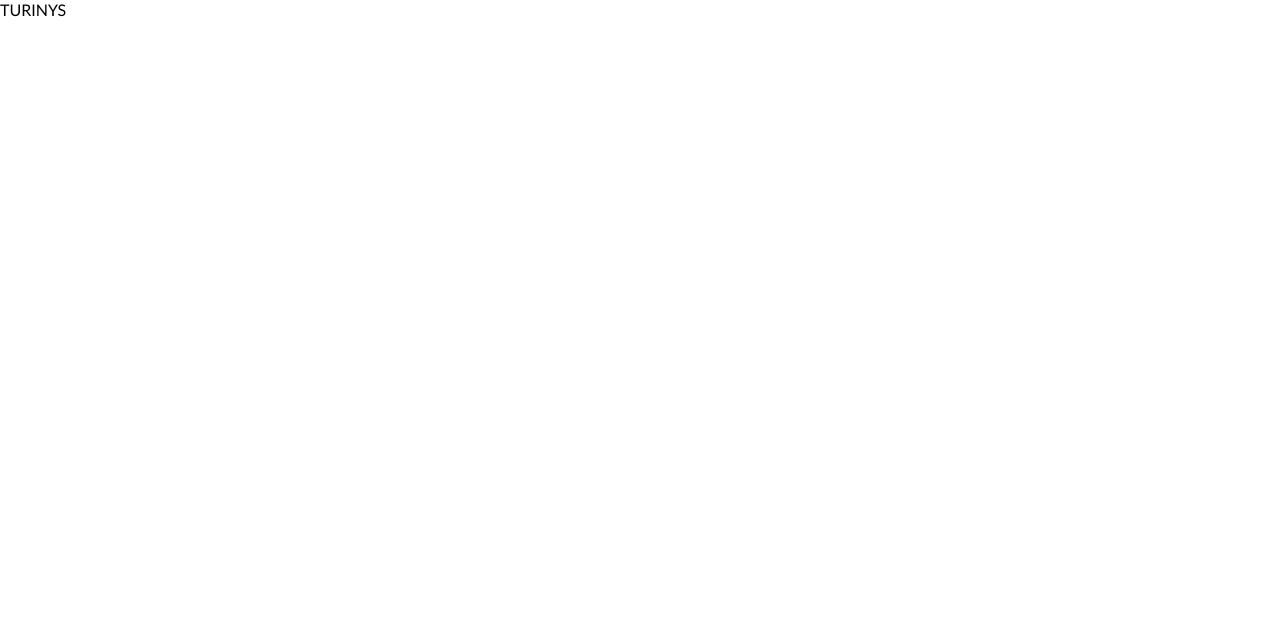
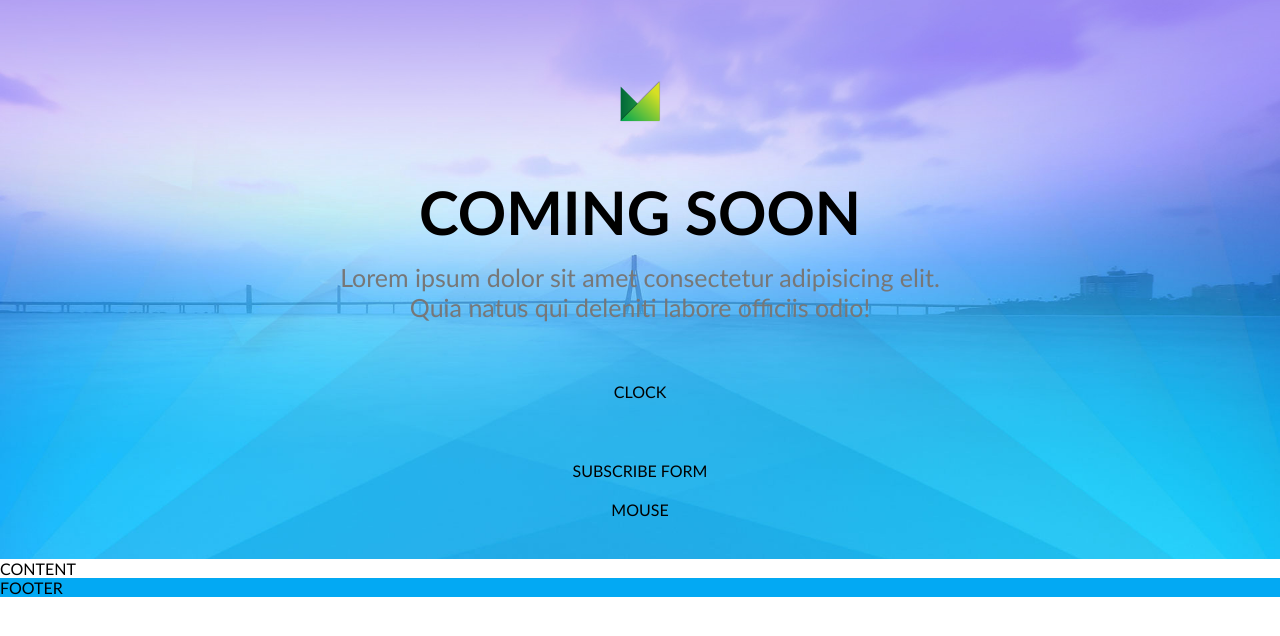
Before and after one commit to front-end-by-rimantas/12-grupe-coming-soon, a plain HTML site: page index.html in a window 1280 px wide. Drawn offline with Linux system fonts and the light colour scheme.

Commit message:
Hero section #1

```diff
--- a/css/main.css
+++ b/css/main.css
@@ -0,0 +1,56 @@
+.container {
+    display: inline-block;
+    width: 100%;
+}
+
+.bg-blue {
+    background-color: #03A9F3;
+}
+
+.hero {
+    padding-top: 80px;
+    padding-bottom: 40px;
+    background-image: url(../img/banner.jpg);
+    background-size: cover;
+    background-position: center;
+}
+    .hero > .row {
+        display: inline-block;
+        width: 600px;
+        margin-left: calc( (100% - 600px) / 2 );
+        margin-right: calc( (100% - 600px) / 2 );
+        text-align: center;
+    }
+        .hero > .row > img {
+            display: inline-block;
+            margin-bottom: 60px;
+        }
+        .hero > .row > h1 {
+            display: inline-block;
+            width: 100%;
+            margin-bottom: 20px;
+            color: #000;
+            font-size: 60px;
+            line-height: 60px;
+            text-transform: uppercase;
+        }
+        .hero > .row > p {
+            display: inline-block;
+            width: 100%;
+            margin-bottom: 60px;
+            color: #777;
+            font-size: 25px;
+            line-height: 30px;
+        }
+        .hero > .row > .clock {
+            display: inline-block;
+            width: 100%;
+            margin-bottom: 60px;
+        }
+        .hero > .row > form {
+            display: inline-block;
+            width: 90%;
+            margin-left: 5%;
+            margin-right: 5%;
+            margin-bottom: 20px;
+        }
--- a/index.html
+++ b/index.html
@@ -19,6 +19,27 @@
     <link rel="stylesheet" href="./css/main.css">
 </head>
 <body>
-    TURINYS
+    <div class="hero container bg-blue">
+        <div class="row">
+            <img src="./img/icon-logo.png" alt="Coming soon logo">
+            <h1>Coming soon</h1>
+            <p>Lorem ipsum dolor sit amet consectetur adipisicing elit. Quia natus qui deleniti labore officiis odio!</p>
+            <div class="clock">
+                CLOCK
+            </div>
+            <form>
+                SUBSCRIBE FORM
+            </form>
+            <div class="mouse">
+                MOUSE
+            </div>
+        </div>
+    </div>
+    <div class="content container">
+        CONTENT
+    </div>
+    <footer class="container bg-blue">
+        FOOTER
+    </footer>
 </body>
 </html>
```
